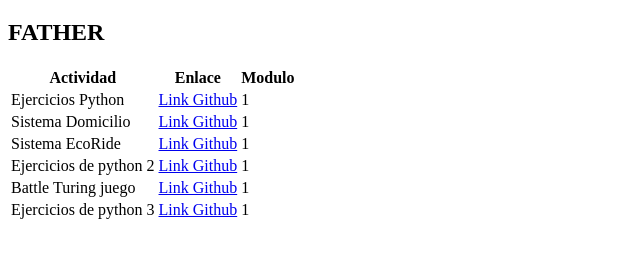
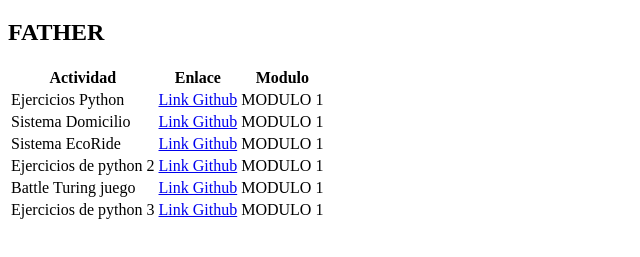
Before and after one commit to CamiloGuengue/Portafolio, a plain HTML site: page index.html in a window 1280 px wide. Shown: the part 61-318 px from the top of the page, without its empty margins (0-640 px from the left). Drawn offline with Linux system fonts and the light colour scheme.

Commit message:
Update index.html

```diff
--- a/index.html
+++ b/index.html
@@ -16,36 +16,36 @@
         <tr>
             <td>Ejercicios Python</td>
             <td><a href ="https://github.com/CamiloGuengue/ejercicios_python"> Link Github</a></td>
-            <td>1</td>
+            <td> MODULO 1</td>
         </tr>
 
         <tr>
             <td>Sistema Domicilio</td>
             <td><a href ="https://github.com/CamiloGuengue/pedir_domicilio"> Link Github</a></td>
-            <td>1</td>
+            <td> MODULO 1</td>
         </tr>
 
         <tr>
             <td>Sistema EcoRide</td>
             <td><a href ="https://github.com/CamiloGuengue/EcoRide"> Link Github</a></td>
-            <td>1</td>
+            <td>MODULO 1</td>
         </tr>
 
         <tr>
             <td>Ejercicios de python 2</td>
             <td><a href ="https://github.com/CamiloGuengue/ejercicios2_python"> Link Github</a></td>
-            <td>1</td>
+            <td>MODULO 1</td>
         </tr>
 
         <tr>
             <td>Battle Turing juego</td>
             <td><a href ="https://github.com/CamiloGuengue/Juego_semana2"> Link Github</a></td>
-            <td>1</td>
+            <td>MODULO 1</td>
         </tr>
         <tr>
             <td>Ejercicios de python 3</td>
             <td><a href ="https://github.com/CamiloGuengue/Semana3Csv"> Link Github</a></td>
-            <td>1</td>
+            <td>MODULO 1</td>
         </tr>
 
 
```
